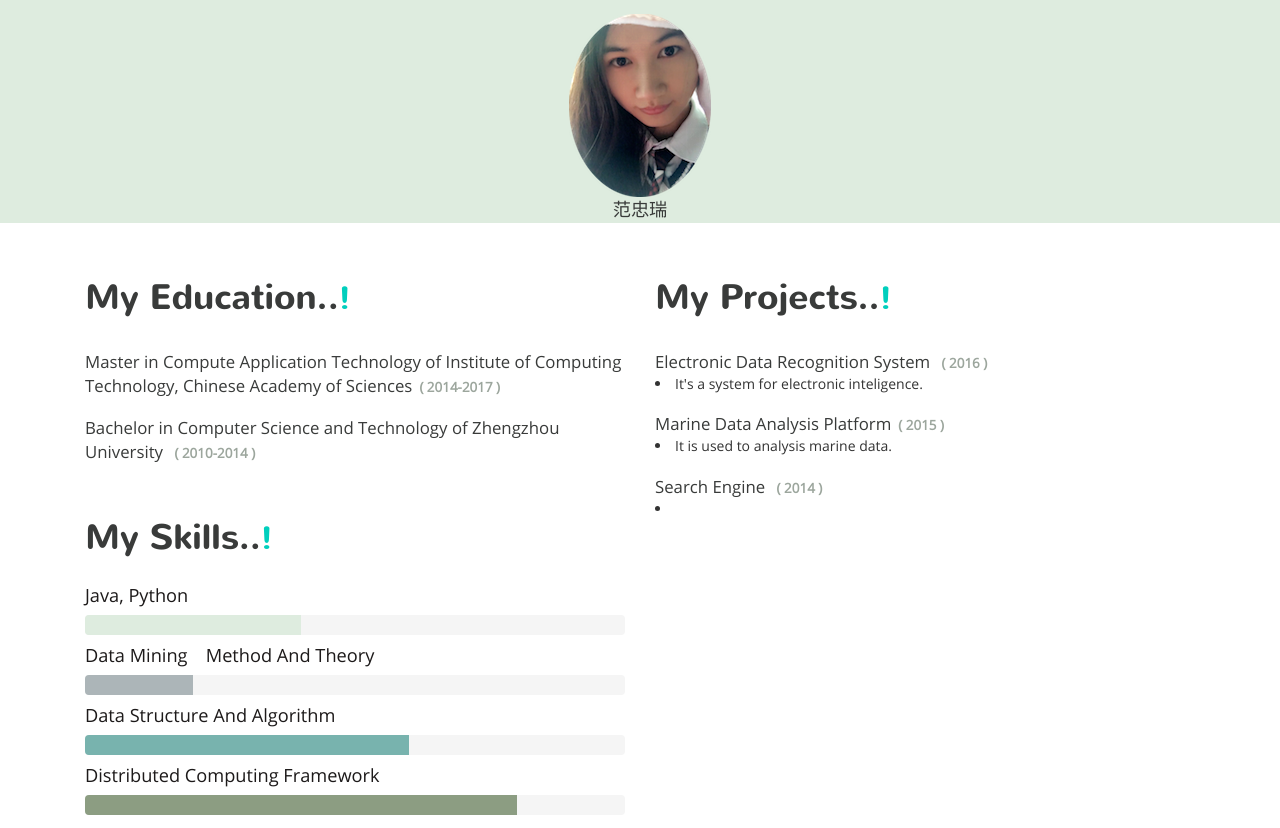
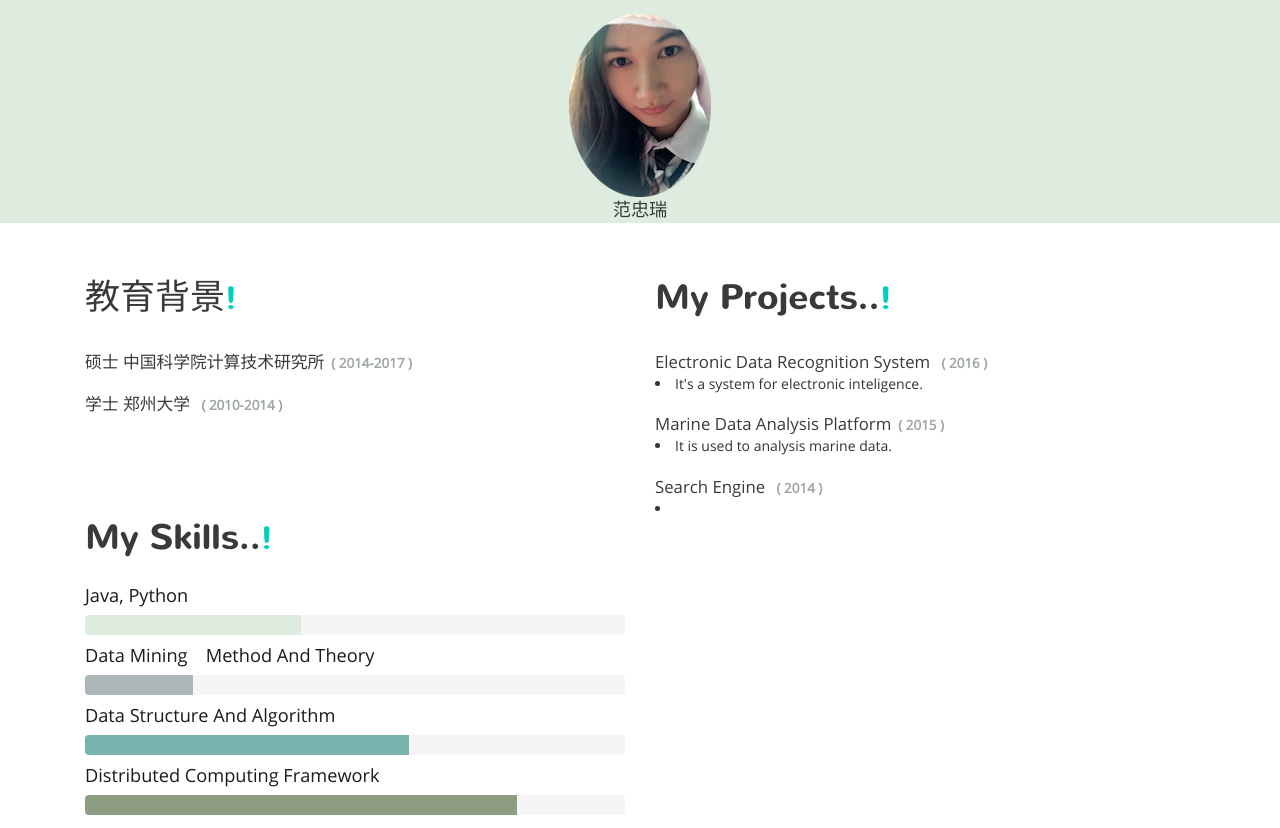
Before and after one commit to fanzhongrui/fanzhongrui.github.io, a plain HTML site: page index.html in a window 1280 px wide. Shown: the top 828 px of the page. Drawn offline with nearby package versions, Linux system fonts and the light colour scheme.

Commit message:
教育背景

```diff
--- a/index.html
+++ b/index.html
@@ -39,10 +39,10 @@ Smartphone Compatible web template, free webdesigns for Nokia, Samsung, LG, Sony
 				<div class="container">
 					<div class="study-grids">
 						<div class="col-md-6 study-grid">
-						<h3>My Education..<span>!</span></h3>
+						<h3>教育背景<span>!</span></h3>
 						<div class="study1">
-							<p>Master in Compute Application Technology of Institute of Computing Technology, Chinese Academy of Sciences<label>( 2014-2017 )</label></p>
-							<p>Bachelor in Computer Science and Technology of Zhengzhou University					     <label>( 2010-2014 )</label></p>
+							<p>硕士 中国科学院计算技术研究所<label>( 2014-2017 )</label></p>
+							<p>学士 郑州大学					     <label>( 2010-2014 )</label></p>
 
 
 						</div>
```
